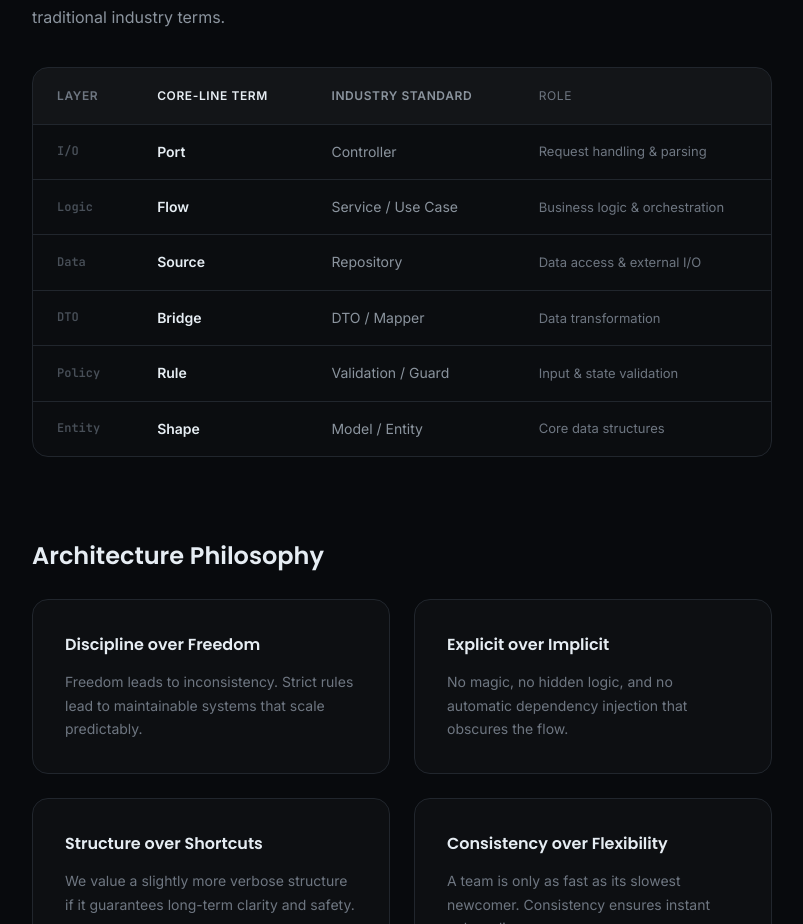
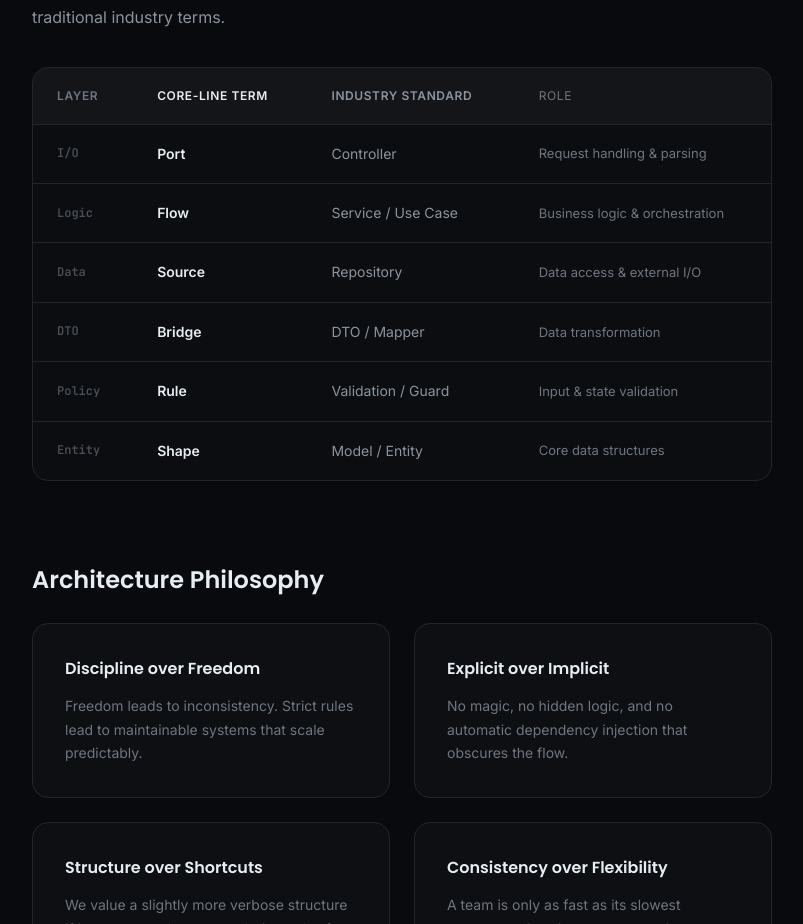
Before and after one commit to coreline-architecture/website, a Next.js app: page /docs in a window 1280 px wide. Shown: the part 1547-2471 px from the top of the page, without its empty margins (343-1146 px from the left). Built offline with nearby package versions, Linux system fonts and the light colour scheme.

Commit message:
feat(docs): increase table cell padding for better touch targets

```diff
--- a/src/app/docs/page.tsx
+++ b/src/app/docs/page.tsx
@@ -161,10 +161,10 @@ export default function DocsPage() {
                                     onMouseEnter={(e) => (e.currentTarget.style.background = "rgba(255,255,255,0.02)")}
                                     onMouseLeave={(e) => (e.currentTarget.style.background = "transparent")}
                                 >
-                                    <td style={{ padding: "16px 24px", color: "var(--text-faint)", fontWeight: 600, fontFamily: "var(--font-jetbrains-mono), monospace", fontSize: "0.75rem" }}>{row.layer}</td>
-                                    <td style={{ padding: "16px 24px", color: "var(--text-primary)", fontWeight: 600 }}>{row.cl}</td>
-                                    <td style={{ padding: "16px 24px", color: "var(--text-secondary)" }}>{row.std}</td>
-                                    <td style={{ padding: "16px 24px", color: "var(--text-muted)", fontSize: "0.8125rem" }}>{row.role}</td>
+                                    <td style={{ padding: "18px 24px", color: "var(--text-faint)", fontWeight: 600, fontFamily: "var(--font-jetbrains-mono), monospace", fontSize: "0.75rem" }}>{row.layer}</td>
+                                    <td style={{ padding: "18px 24px", color: "var(--text-primary)", fontWeight: 600 }}>{row.cl}</td>
+                                    <td style={{ padding: "18px 24px", color: "var(--text-secondary)" }}>{row.std}</td>
+                                    <td style={{ padding: "18px 24px", color: "var(--text-muted)", fontSize: "0.8125rem" }}>{row.role}</td>
                                 </tr>
                             ))}
                         </tbody>
```
